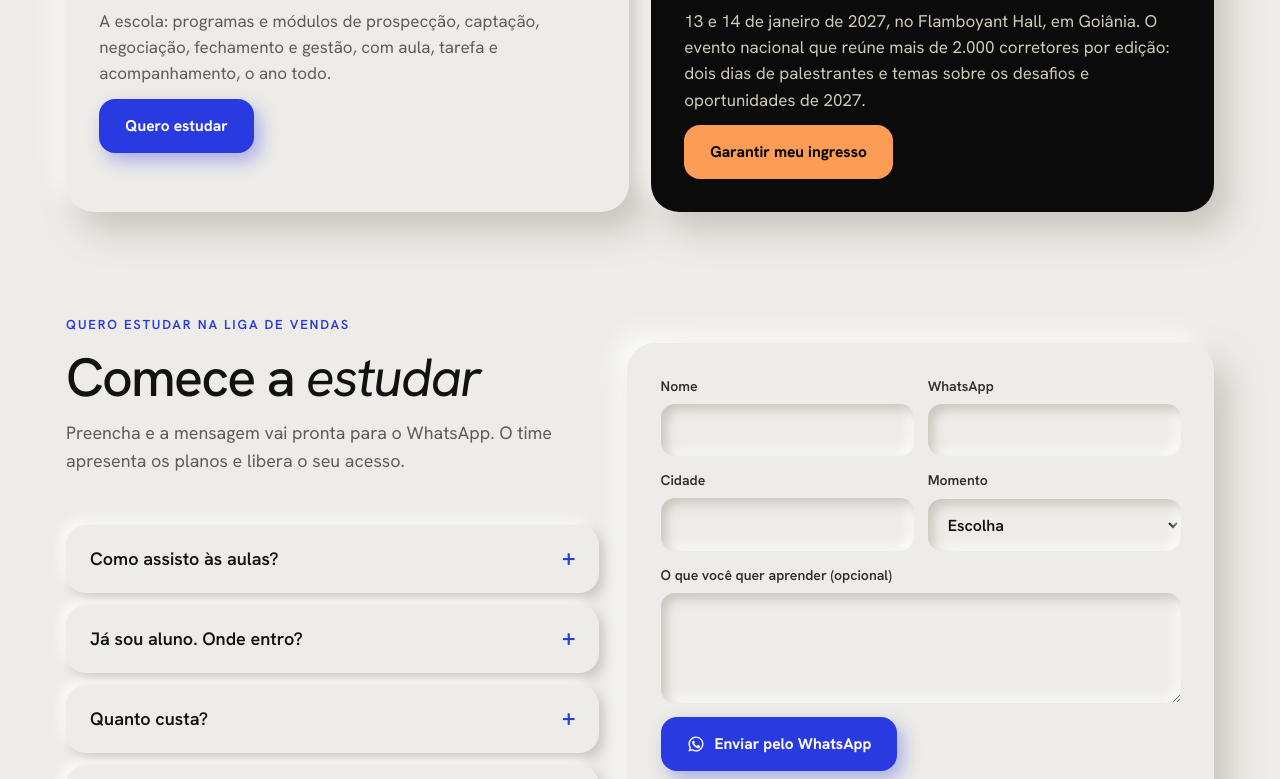
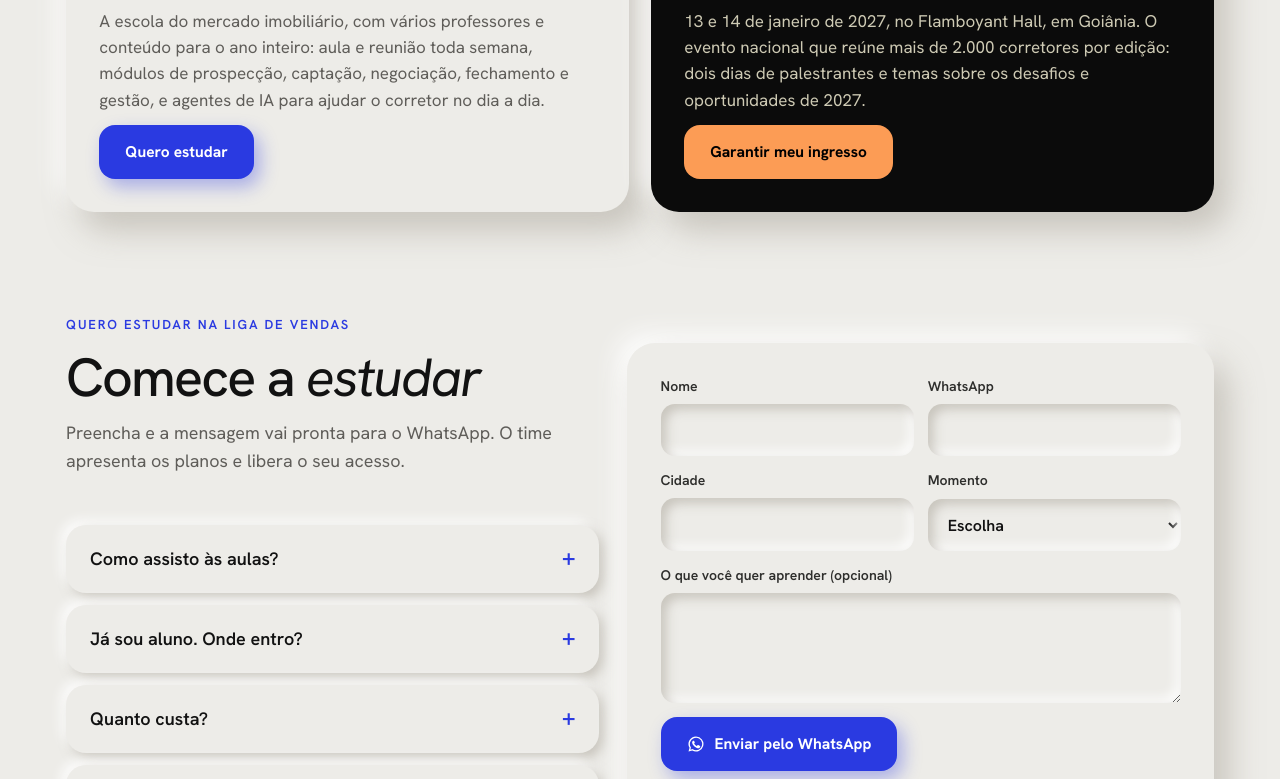
Before and after one commit to Victorbubu08/hubmybroker, a plain HTML site: page broker-academy.html in a window 1280 px wide. Shown: the part 3792-4571 px from the top of the page. Drawn offline with Linux system fonts and the light colour scheme; no server answers; animation ran at ten frames a second.

Commit message:
Liga: conteúdo do ano inteiro, aula e reunião semanal, agentes de IA
Co-Authored-By: Claude Opus 5.5 <noreply@anthropic.com>

```diff
--- a/broker-academy.html
+++ b/broker-academy.html
@@ -131,7 +131,7 @@
     <div class="wrap">
       <div class="cabeca"><span class="rotulo">A Liga de Vendas</span><h2 class="titulo">A escola o ano todo, <em>o evento em janeiro</em></h2></div>
       <div class="ba-duas">
-        <div class="cartao"><span class="rotulo">Online</span><h3>A Liga de Vendas</h3><p>A escola: programas e módulos de prospecção, captação, negociação, fechamento e gestão, com aula, tarefa e acompanhamento, o ano todo.</p><p><a class="btn btn-azul" href="#quero">Quero estudar</a></p></div>
+        <div class="cartao"><span class="rotulo">Online</span><h3>A Liga de Vendas</h3><p>A escola do mercado imobiliário, com vários professores e conteúdo para o ano inteiro: aula e reunião toda semana, módulos de prospecção, captação, negociação, fechamento e gestão, e agentes de IA para ajudar o corretor no dia a dia.</p><p><a class="btn btn-azul" href="#quero">Quero estudar</a></p></div>
         <div class="cartao escuro"><span class="rotulo">Presencial</span><h3>Academia de Vendas 27</h3><p>13 e 14 de janeiro de 2027, no Flamboyant Hall, em Goiânia. O evento nacional que reúne mais de 2.000 corretores por edição: dois dias de palestrantes e temas sobre os desafios e oportunidades de 2027.</p><p><a class="btn" href="academia/index.html" style="background:#FC9C55;color:#000">Garantir meu ingresso</a></p></div>
       </div>
     </div>
```
